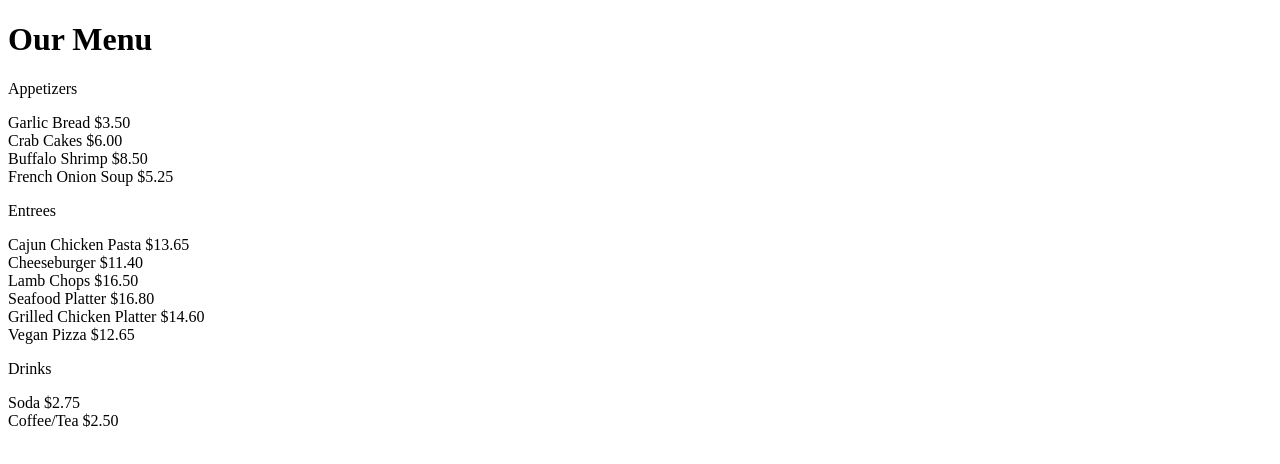
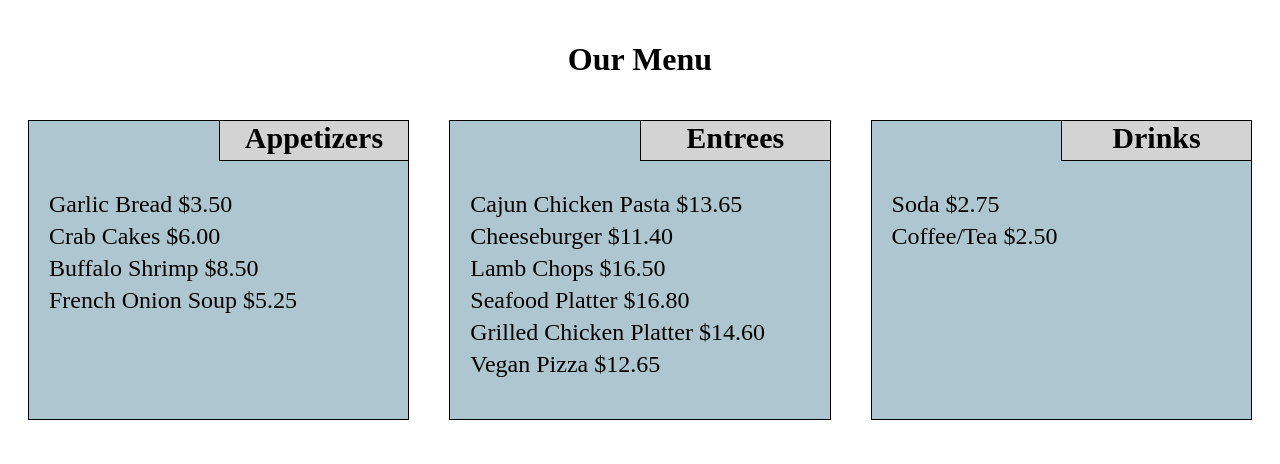
Before and after one commit to umdiana/coursera_webdev_assignments, a plain HTML site: page module2_solution/index.html in a window 1280 px wide. Drawn offline with Linux system fonts and the light colour scheme.

Commit message:
Update index.html

```diff
--- a/module2_solution/index.html
+++ b/module2_solution/index.html
@@ -3,7 +3,7 @@
 <head>
 	<meta charset="utf-8">
 	<meta name="viewport" content="width=device-width, initial-scale=1">
-	<link rel="stylesheet" href="menu_styles.css">
+	<link rel="stylesheet" href="css/styles.css">
 	<title>Module 2 Coding Assignment</title>
 
 </head>
```
